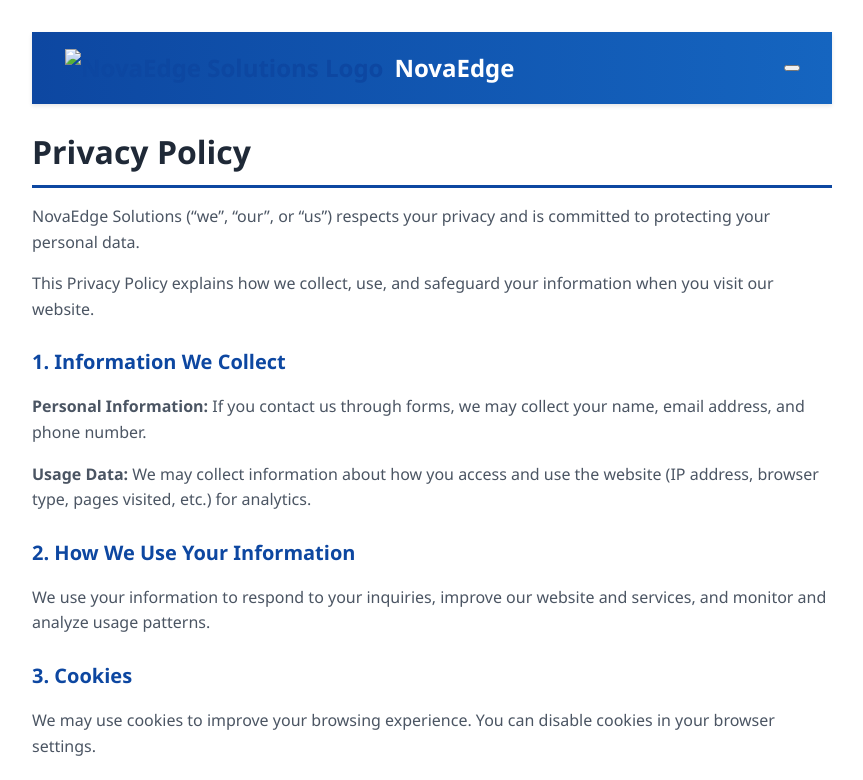
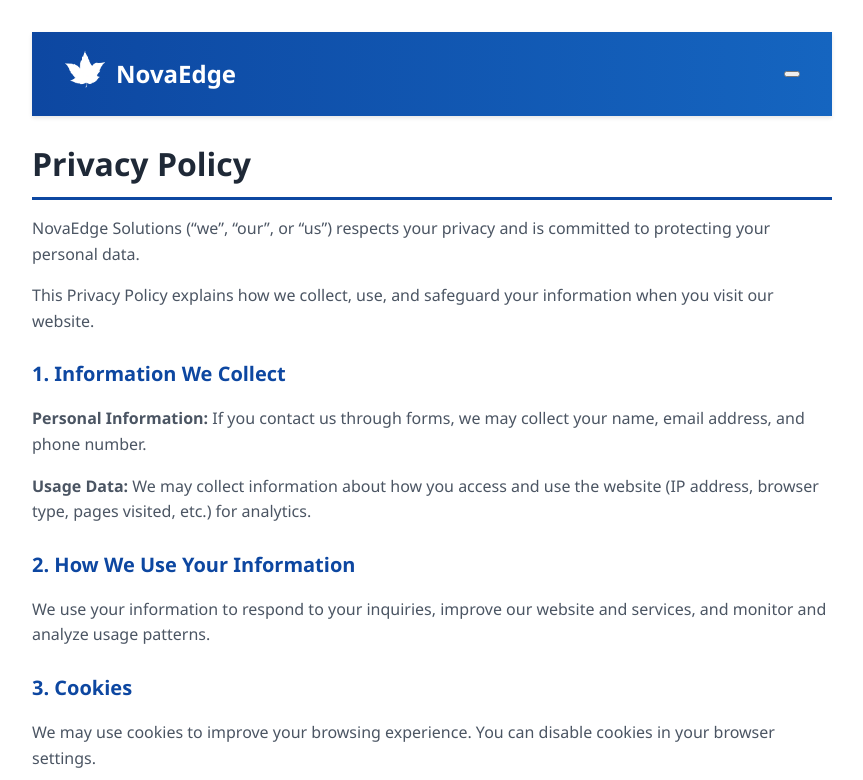
Before and after one commit to Omkar072003/novaedge-firm-site, a website: page public/privacy.html in a window 1280 px wide. Shown: the top 780 px of the page, without its empty margins (208-1071 px from the left). Drawn offline with Linux system fonts and the light colour scheme; the site is published under a folder, as on GitHub Pages, so addresses that start at the root find nothing.

Commit message:
Update privacy.html

```diff
--- a/public/privacy.html
+++ b/public/privacy.html
@@ -86,7 +86,7 @@
 <body>
     <nav id="navbar" role="navigation" aria-label="Main navigation">
         <div class="logo">
-             <a href="index.html"><img src="/Adobe Express - file.png" alt="NovaEdge Solutions Logo"></a>
+             <a href="index.html"><img src="Adobe Express - file.png" alt="NovaEdge Solutions Logo"></a>
             <span>NovaEdge</span>
         </div>
         <button class="menu-toggle" aria-label="Toggle menu" aria-expanded="false">
```
